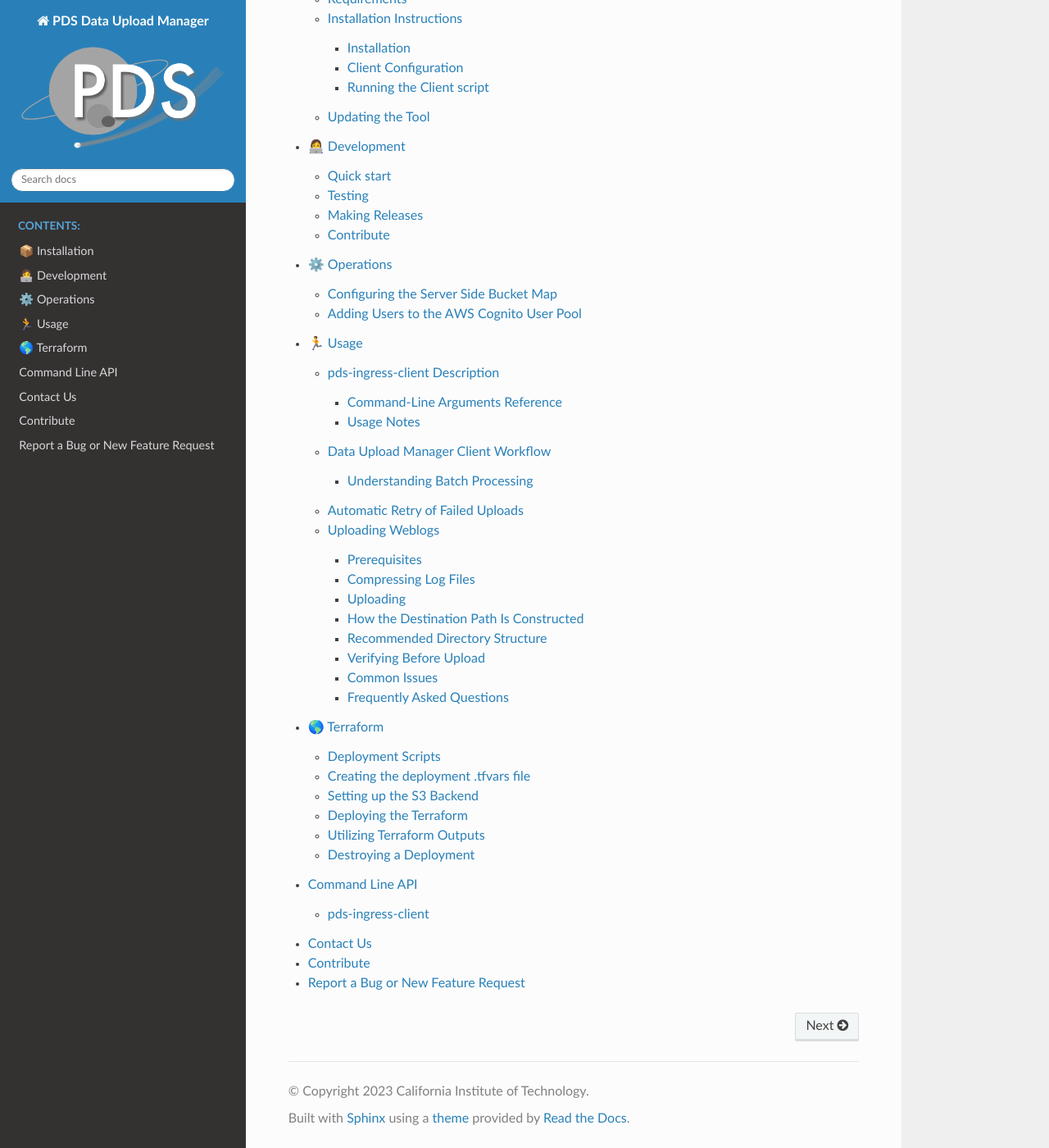
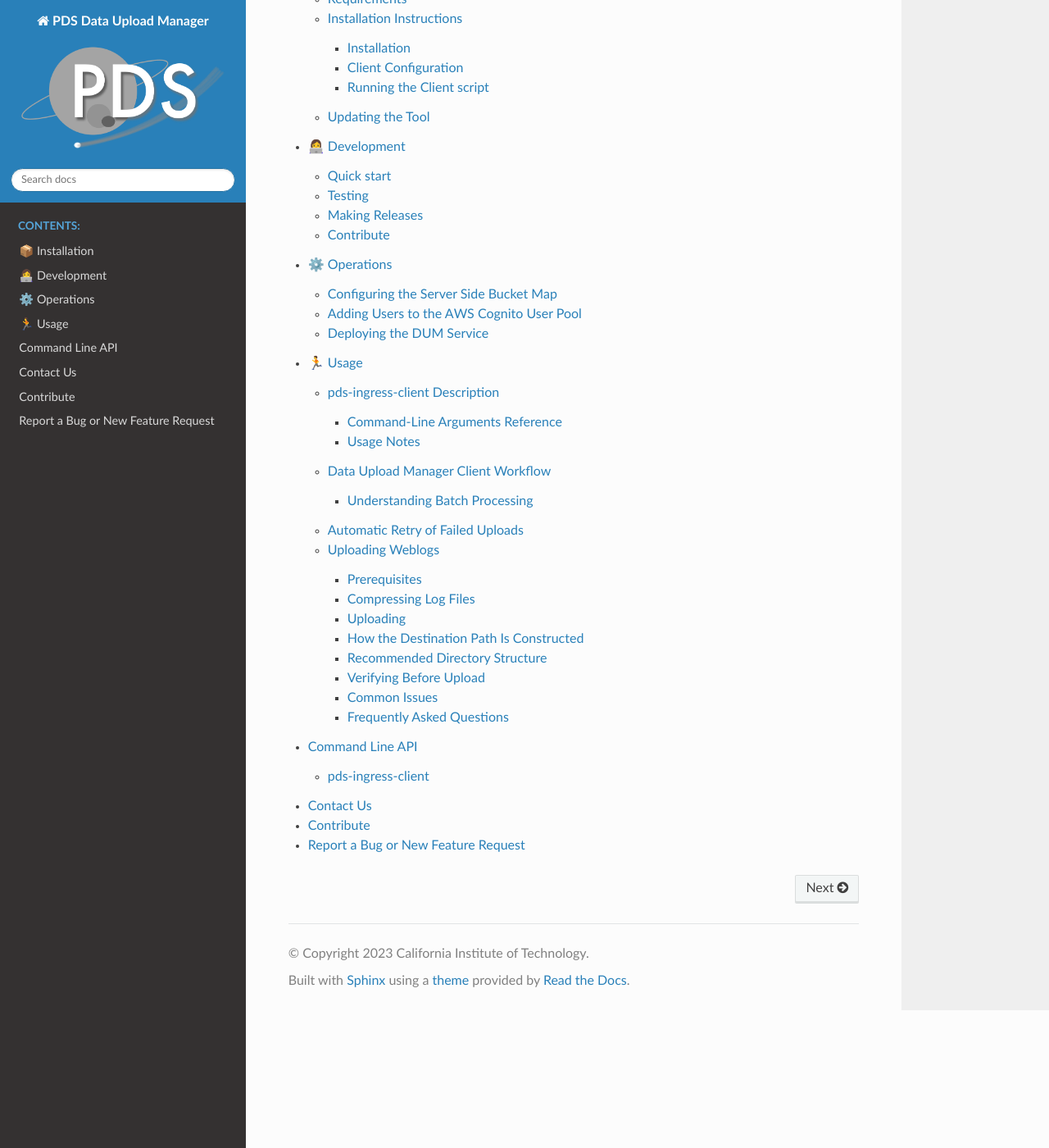
Before and after one commit to NASA-PDS/data-upload-manager, a Sphinx documentation site: the page built from docs/source/index.rst, in a window 1280 px wide and 1400 px high, scrolled down 630 px. Shown: the whole window at 82% size. Built offline with Sphinx 7.4.7 and the Read the Docs theme 3.1.0, drawn with Linux system fonts in a browser that asks for light colours; part of the change alters nothing that is shown.

Commit message:
Move Terraform section under Operations in docs
Terraform deployment is EN-operator-only content; folding it under the
Operations section keeps operator-facing docs together. Removes /terraform
from the top-level toctree and adds a toctree entry + descriptive link
within Operations.

Co-Authored-By: Claude Sonnet 4.6 <noreply@anthropic.com>

```diff
--- a/docs/source/index.rst
+++ b/docs/source/index.rst
@@ -31,7 +31,6 @@ Sitemap
     /development/*
     /operations/*
     /usage/*
-    /terraform/*
     /api/*
     /support/*
 
--- a/docs/source/operations/index.rst
+++ b/docs/source/operations/index.rst
@@ -105,7 +105,17 @@ Currently, there are only two ways to configure new users within the User Pool:
 * Manually add new users via the AWS Admin Console for the Cognito service. More information on how to do so can be found here: https://docs.aws.amazon.com/cognito/latest/developerguide/how-to-create-user-accounts.html
 
 
+Deploying the DUM Service
+--------------------------
+
+For instructions on deploying the DUM server-side components to AWS using Terraform,
+see the :doc:`Terraform Deployment </terraform/index>` guide.
+
+.. toctree::
+   :hidden:
+
+   /terraform/index
+
 .. References:
 .. _usage: ../usage/index.html
-.. _terraform: ../terraform/index.html
 .. _YAML: https://yaml.org
```
